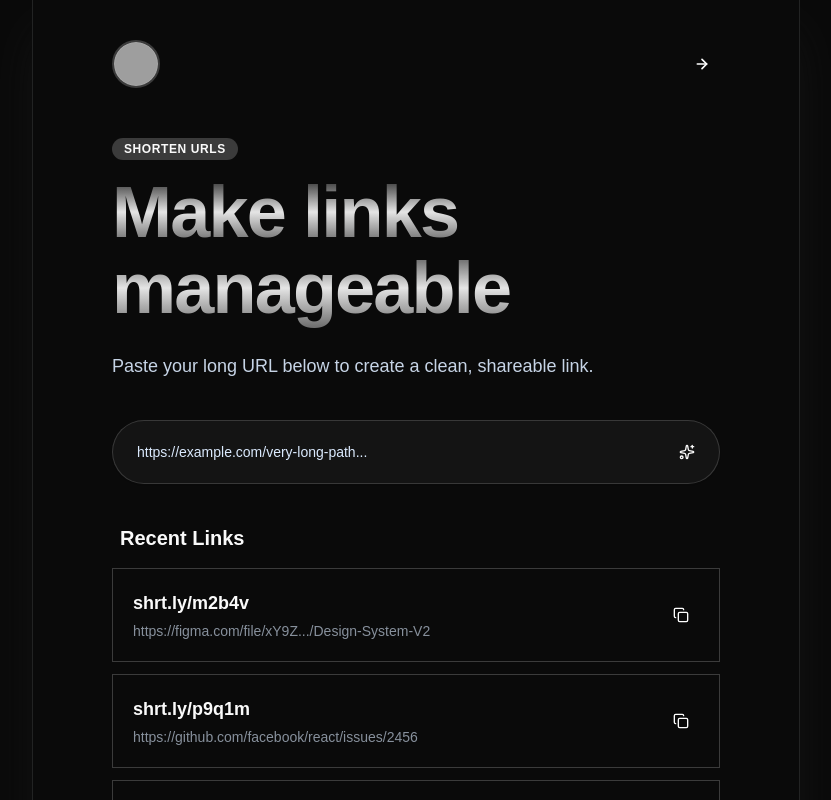
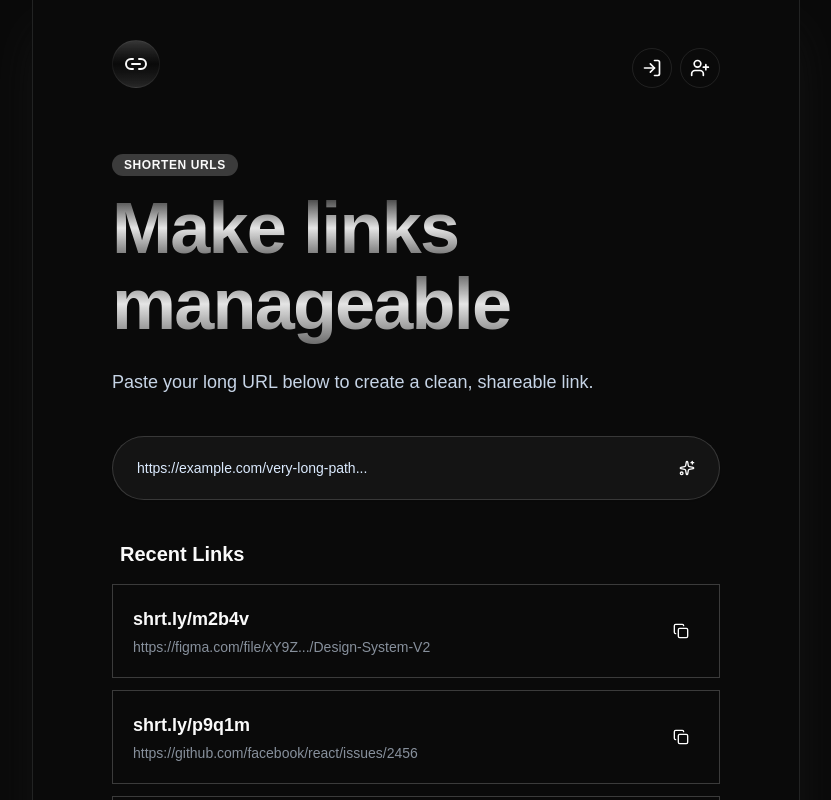
Before and after one commit to Vishesh-21/url_shortener, a React (Vite) app in the folder client/: page / in a window 1280 px wide. Both pictures are taken after a click on the button 926 px from the left and 64 px from the top of the page. Shown: the top 800 px of the page, without its empty margins (224-1055 px from the left). Built offline with nearby package versions, Linux system fonts and the light colour scheme; no server answers; grey boxes are pictures that could not be loaded.

Commit message:
refactor: remove unused asChild prop from IconButton component

```diff
--- a/client/src/components/common/logo.tsx
+++ b/client/src/components/common/logo.tsx
@@ -2,7 +2,7 @@ import { Link2 } from "lucide-react";
 
 export const Logo = () => {
   return (
-    <div className="flex items-center justify-center w-12 h-12 mb-4 rounded-full icon-gradient">
+    <div className="flex items-center  justify-center w-12 h-12 mb-4 rounded-full icon-gradient">
       <Link2 className="w-6 h-6" />
     </div>
   );
--- a/client/src/components/navbar/header.tsx
+++ b/client/src/components/navbar/header.tsx
@@ -1,36 +1,128 @@
+import { useState } from "react";
+import { Logo } from "../common/logo";
+import { Avatar, AvatarFallback } from "../ui/avatar";
+import { Link } from "react-router";
+import { LogIn, UserPlus, LogOut } from "lucide-react";
+import {
+  Tooltip,
+  TooltipContent,
+  TooltipProvider,
+  TooltipTrigger,
+} from "../ui/tooltip";
 
-import { ArrowRight } from 'lucide-react';
-import {
-  Avatar,
-  AvatarFallback,
-  AvatarImage
-} from "../ui/avatar";
-import { Button } from '../ui/button';
-interface NavbarProps {
-  userImage?: string;
-}
+/* -------------------- Types -------------------- */
+type User = {
+  name: string;
+};
 
+/* -------------------- Reusable Icon Link -------------------- */
+const IconLink = ({
+  to,
+  title,
+  children,
+}: {
+  to: string;
+  title: string;
+  children: React.ReactNode;
+}) => {
+  return (
+    <TooltipProvider delayDuration={150}>
+      <Tooltip>
+        <TooltipTrigger asChild>
+          <Link
+            to={to}
+            className="
+              relative flex items-center justify-center
+              h-10 w-10
+              rounded-full
+              text-white/80
+              hover:text-white
+              hover:bg-white/10
+              border border-zinc-200/10
+              hover:scale-105
+              active:scale-95
+              transition-all duration-200 ease-in-out
+            "
+          >
+            {children}
+          </Link>
+        </TooltipTrigger>
 
-const Navbar = ({ userImage }: NavbarProps) => {
+        <TooltipContent>{title}</TooltipContent>
+      </Tooltip>
+    </TooltipProvider>
+  );
+};
+
+/* -------------------- Auth Actions (Logged Out) -------------------- */
+const AuthActions = () => (
+  <div className="flex  gap-2 mt-2">
+    <IconLink to="/sign-in" title="Login">
+      <LogIn className="h-5 w-5 text-white" />
+    </IconLink>
+
+    <IconLink to="/sign-up" title="Signup">
+      <UserPlus className="h-5 w-5 text-white" />
+    </IconLink>
+  </div>
+);
+
+/* -------------------- Auth Actions (logout In) -------------------- */
+const LogoutButton = ({ onLogout }: { onLogout: () => void }) => {
   return (
-    <nav className="flex items-center justify-between py-2 ">
-      {/* User Profile / Avatar */}
-      <div className="relative group cursor-pointer">
-        <Avatar className="h-12 w-12 border-2 border-white/20 transition-transform hover:scale-105">
-          <AvatarImage src={userImage} alt="User Profile" />
-          {/* Fallback initials if image fails to load */}
-          <AvatarFallback className="bg-white/20 text-white">JD</AvatarFallback>
-        </Avatar>
+    <Tooltip>
+      <TooltipTrigger asChild>
+        <button
+          onClick={onLogout}
+          className=" relative flex items-center justify-center
+              h-10 w-10
+              rounded-full
+              text-white/80
+              hover:text-white
+              hover:bg-white/10
+              border border-zinc-200/10
+              hover:scale-105
+              active:scale-95
+              cursor-pointer
+              transition-all duration-200 ease-in-out"
+        >
+          <LogOut className="h-5 w-5" />
+        </button>
+      </TooltipTrigger>
+
+      <TooltipContent>Logout</TooltipContent>
+    </Tooltip>
+  );
+};
+
+/* -------------------- User Menu (Logged In) -------------------- */
+const UserMenu = ({ user, onLogout }: { user: User; onLogout: () => void }) => (
+  <div className="flex items-center gap-2">
+    <Avatar className="h-9 w-9 ">
+      <AvatarFallback className="bg-zinc-800 text-white">
+        {user.name.charAt(0).toUpperCase()}
+      </AvatarFallback>
+    </Avatar>
+
+    <LogoutButton onLogout={onLogout} />
+  </div>
+);
+
+/* -------------------- Main Navbar -------------------- */
+const Navbar = () => {
+  const [user, setUser] = useState<User | null>({ name: "Alice" });
+
+  return (
+    <nav className="flex items-start justify-between py-2">
+      <Logo />
+
+      <div className="flex items-center gap-4">
+        {!user ? (
+          <AuthActions />
+        ) : (
+          <UserMenu user={user} onLogout={() => setUser(null)} />
+        )}
       </div>
-
-      {/* Action Button (The arrow icon from your design) */}
-      <Button
-        variant="ghost"
-        size="icon"
-        className="text-white hover:bg-white/10 rounded-full transition-all"
-      >
-        <ArrowRight className="h-6 w-6 stroke-[2.5px]" />
-      </Button>
     </nav>
   );
 };
--- a/client/src/pages/not-found.tsx
+++ b/client/src/pages/not-found.tsx
@@ -74,7 +74,6 @@ export const IconButton = ({
   tooltip,
   onClick,
   href,
-  asChild = false,
   className = "",
 }: IconButtonProps) => {
   const baseStyle =
```
